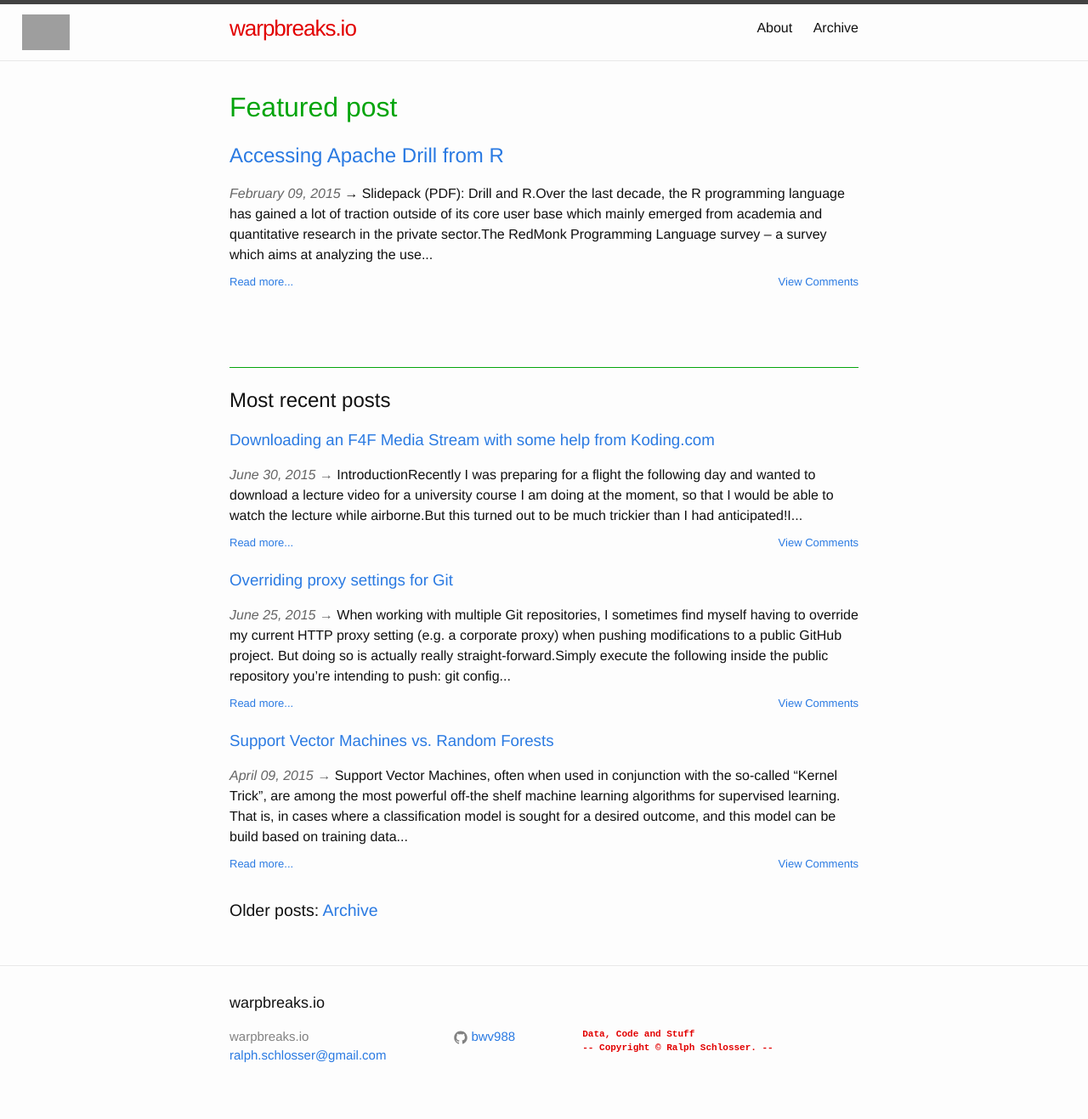
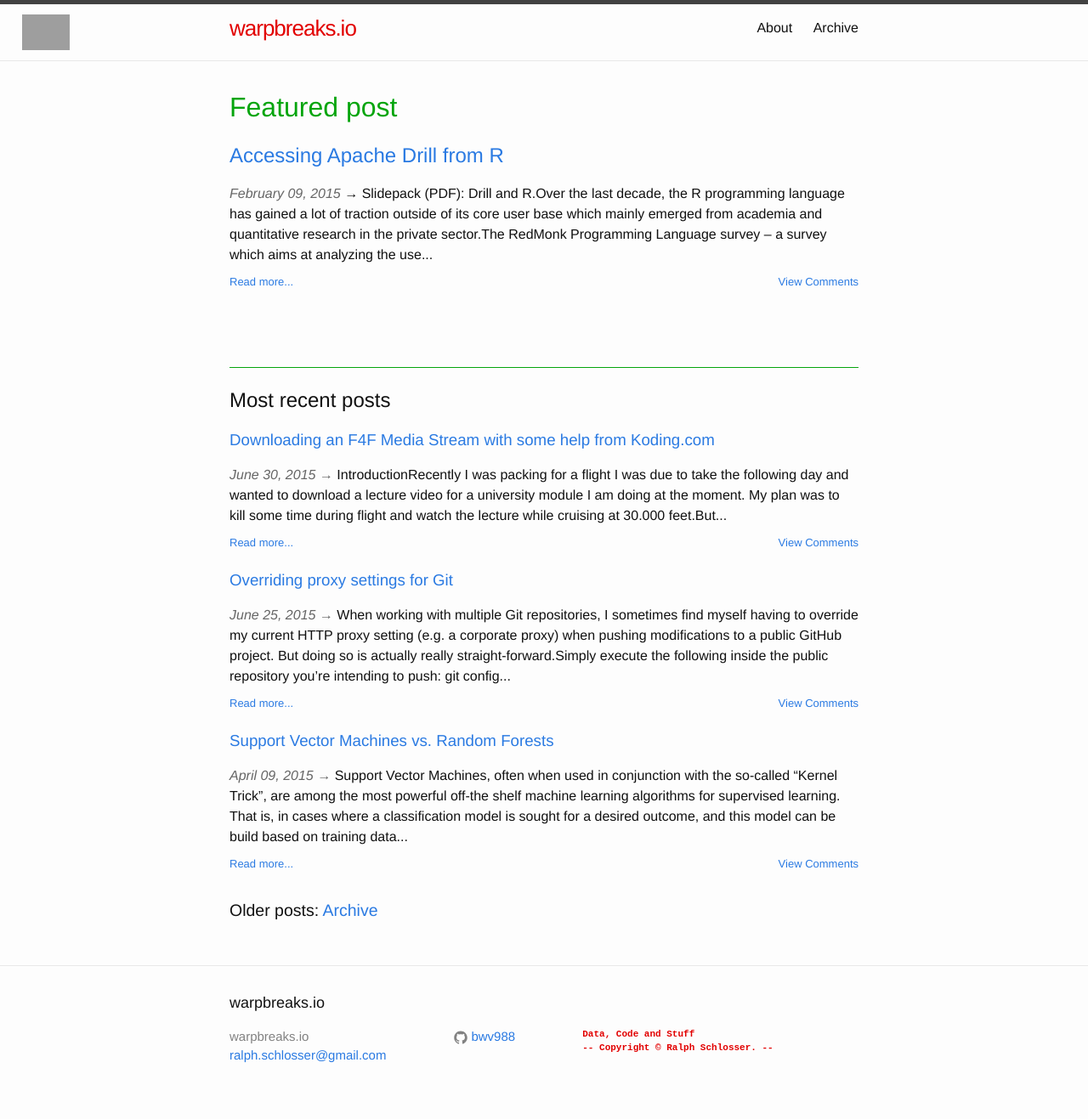
Before and after one commit to bwv988/blogtest, a Jekyll site: the page built from index.html, in a window 1280 px wide. Shown: the whole page at 85% size. Built offline with Jekyll 4.4.1, drawn with Linux system fonts in a browser that asks for light colours; some of the changed lines change nothing that is shown; grey boxes are pictures that could not be loaded.

Commit message:
Added further clarification and fixes to the f4f post.

```diff
--- a/_posts/2015-06-30-dlf4f.markdown
+++ b/_posts/2015-06-30-dlf4f.markdown
@@ -6,27 +6,27 @@
 
 ## Introduction
 
-Recently I was preparing for a flight the following day and wanted to download a lecture video for a university course I am doing at the moment, so that I would be able to watch the lecture while airborne.
+Recently I was packing for a flight I was due to take the following day and wanted to download a lecture video for a university module I am doing at the moment. My plan was to kill some time during flight and watch the lecture while cruising at 30.000 feet.
 
 But this turned out to be much trickier than I had anticipated!
 
-I quickly had to come to terms with the fact that none of my go-to streaming downloaders was able to help me, so I had to quickly research an alternative.
+After some initial attempts I gave up and quickly had to come to terms with the fact that none of my trusty downloading tools was able to help me this time. I put the search for and alternative  off for later and enjoyed a nice movie on the plane instead. Not so bad.
 
-After some further digging, it turned out the streaming platform the university runs is based on _F4F fragmented streaming_. F4F is a file format used by _Adobe Media Server_ to essentially deliver an FLV video in small chunks over the internet. As a consequence, videos cannot be downloaded directly; instead all the chunks need to be downloaded individually and re-assembled after all chunks were fully retrieved.
+Today I was finally able to do some further digging, and I found that the underlying streaming platform the university runs is based on _F4F fragmented streaming_. F4F is a file format served by _Adobe Media Server_. The core idea of this product is to cut up and deliver an FLV video in small chunks over the internet. As a consequence, videos cannot be downloaded directly -- instead all the chunks are downloaded individually by the browser and re-assembled on the client side, usually inside a Flash-based player plugin.
 
-Luckily, this came up in a in a post on Slashdot not too long ago (see [Slashdot post](http://stackoverflow.com/questions/25425956/any-good-programs-for-handeling-f4f-fragments-and-converting-them-into-a-complet) for more), and somebody has already written a neat little script to do exactly that job of re-assembling the stream fragments.
+Luckily, the issue of how to deal with F4Fs in terms of download    has come up in a post on Slashdot not too long ago (see the [Slashdot post](http://stackoverflow.com/questions/25425956/any-good-programs-for-handeling-f4f-fragments-and-converting-them-into-a-complet) for more), and somebody has already written a neat little script to do exactly that job of re-assembling the stream fragments.
 
-The script can be run fairly easily on a Linux environment and, with some extra, work possibly also on Windows or Mac OSX.
+The script can be run fairly easily on a Linux environment and, with some extra, work possibly also on Windows or Mac OSX, too.
 
 So the following is a step-by-step tutorial on applying the methodology outlined in the post. I have tried to be as concise as possible so as to make it easy to follow, even if you're not familiar with Linux.
 
-## Pre-requisites
+## Prerequisites
 
 For this quick tutorial, I have decided to demo the steps involved on a virtual machine running Linux which is hosted in __Koding__: [https://koding.com/](https://koding.com/).
 
 Why? Firstly because I love Koding and secondly because I can do whatver I like in my blog!
 
-But all joking aside, Koding is actually a brilliant project which provides a web-based IDE, collaborative ("social") coding, and full (yes, that means `root` for all the geeks out there) access to your very __own__ Ubunutu Linux installation in the cloud, and all that through the browser. This means you are totally free to play with the VM, create, install, play, delete whatever you wish (just don't do anything harmful, please :-)
+But all joking aside, Koding is actually a brilliant project which provides a web-based IDE, collaborative ("social") coding, and full (yes, that means `root` for all the geeks out there) access to your very __own__ Ubunutu Linux installation in the cloud, and all that through the browser. This means you are totally free to play with the VM, create, install, delete, do whatever you wish (just don't do anything harmful, please :-)
 
 Oh yeah, it's also completely free of charge.
 
@@ -41,7 +41,7 @@
 
 ![Step 1](/images/f4fpost/step1.png)
 
-If you get this far, well done! ;-) Now you have access to the full power of _Ubuntu Linux_. Awesome.
+If you get this far, well done! ;-) Now you can harness the full power of _Ubuntu Linux_. Awesome.
 
 The first thing I'm going to do is to create a new directory and use `git` to check out the script's sources from _GitHub_:
 
@@ -49,15 +49,28 @@
     cd video_downloads
     git clone https://github.com/K-S-V/Scripts.git
 
-This will be our working directory, so we keep things nice and tidy. I like to keep things nice and tidy.
+At this stage I should probably mention that when write a
 
-## Step 2. Install missing dependencies
+    new paragraph in this funny teletype font
+
+this usually means: These are commands that should be typed and executed in your Linux terminal.
+
+So `video_downloads` will be our working directory, this way we keep things nice and tidy. I like to keep things nice and tidy.
+
+
+## 2. Install missing dependencies
 
 Your terminal session should look more or less as in the picture below:
 
 ![Step 2a](/images/f4fpost/step2a.png)
 
-Note that there is now a `Scripts` folder, and when you change to that folder using the Linux `cd` command, you will find a file called `AdobeHDS.php`. The file ending tells you that the script is written in PHP, and this is the script that's going to do all the hard work for us!
+Note that I have also run the command
+
+    ls -la
+
+to print a directory listing.
+
+Note furhter that there is now a `Scripts` folder, and when you change to that folder using the Linux `cd` command, you will find a file called `AdobeHDS.php`. The file ending tells you that the script is written in PHP, and this is the script that's going to do all the hard work for us!
 
     cd Scripts
 
@@ -93,7 +106,7 @@
 
 1. Open the web page containing the video you wish to download.
 2. Open the browser's developer console. Dont' worry, we are not going to break anything, I promise! :-D In Google Chrome this can be achieved either through the menu or by pressing `Ctrl+Shift+I` simultaneously.
-3. In the network tab of the developer console, locate for the manifest. You'll recognize it once you see it, because the response type is XML.
+3. In the network tab of the developer console, look for the manifest. You'll recognize it once you see it, because the response type is XML.
 4. Copy the link to this file by right-clicking on the name and selecting "Copy Link Address".
 
 Below picture shows an example of how this could look like, highlighting the relevant parts:
@@ -131,20 +144,16 @@
     Finished
     ternaryrealm: ~/video_downloads $
 
-Cool. Now run the following command and it will locate the filename of the __complete video file__:
+Cool. Now run the following `ls` command and it will locate the filename of the __complete video file__:
 
     ls *.flv
     e6aaf925d6259bd139c6f53ba4af87dd_fbd5bb249733a6fae16ca0a309d676b5_Seg1-Frag.flv
 
-This filename looks a bit messy, thus I am going to rename it and move it into a different folder (the `Web` folder actually) so I will be able to download it from the Koding VM:
+This filename looks a bit messy, don't you agree? I am going to rename the file to `video1.flv` and move it into a different folder, the `Web` folder actually, so I will be able to download it from the Koding VM:
 
-    mv e6aaf925d6259bd139c6f53ba4af87dd_fbd5bb249733a6fae16ca0a309d676b5_Seg1-Frag.flv ~/Web/video1.flv
 
-By the way, don't bother typing that full name. Just type `e6` and press the `Tab` button on your keyboard and add the `.flv` extension.
+    mv e6aaf925d6259bd139c6f53ba4af87dd_fbd5bb249733a6fae16ca0a309d676b5_Seg1-Frag.flv ~/Web/video1.flv
 
-Magic!
-
-Of course you will have to replace that `e6` by whatever letters your file name starts with!
 
 ## 5. Download the video from Koding
 
@@ -170,11 +179,9 @@
 
 ## 6. Cleanup
 
-As you know, I like to keep things nice and tidy, so finally let's remove all the downloaded stuff on your Koding VM, or you may eventually run out of disk space:
+As you now know, I like to keep things nice and tidy, so finally let's remove all the downloaded stuff on your Koding VM, or you may eventually run out of disk space:
 
-    ternaryrealm: ~/video_downloads $ rm e6*
-    ternaryrealm: ~/video_downloads $ rm ~/Web/video1.flv
-    ternaryrealm: ~/video_downloads $
+    rm e6*
+    rm ~/Web/video1.flv
 
-
-That's it, enjoy!
+That's it folks, enjoy!
```
